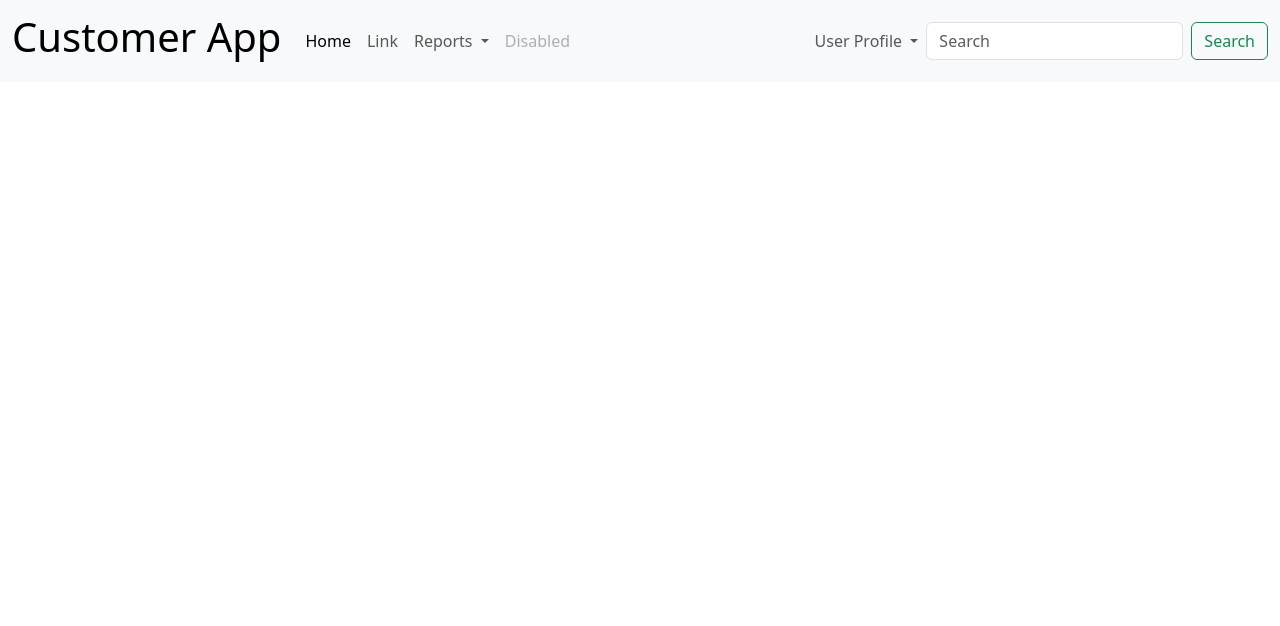
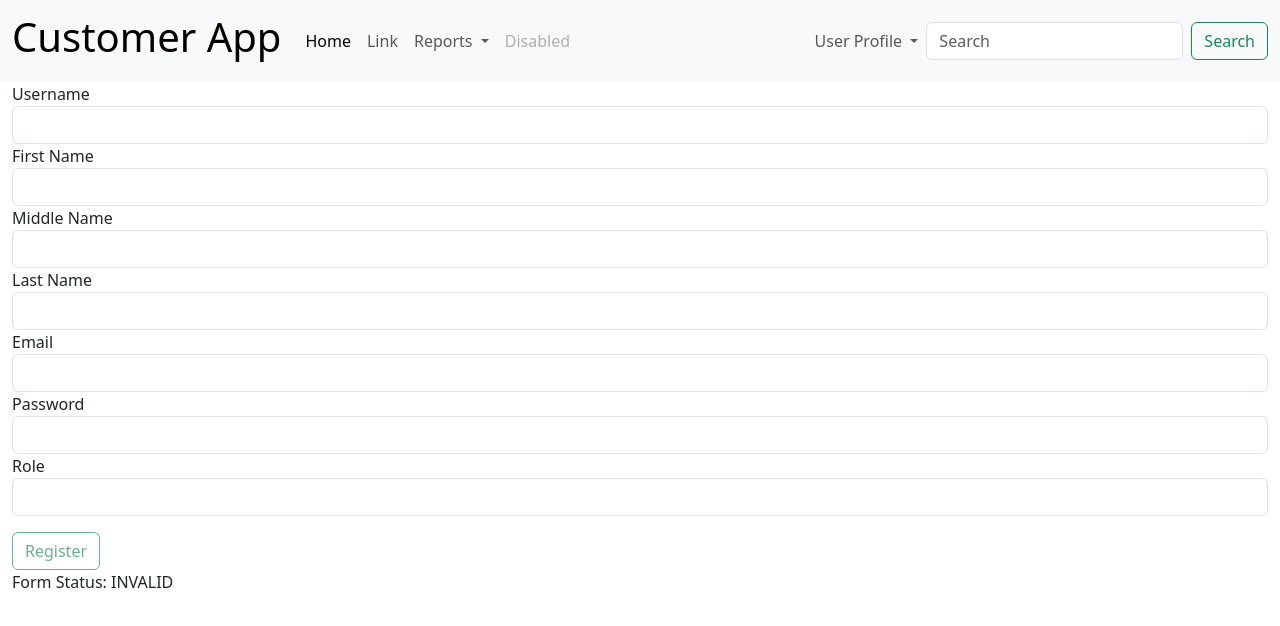
Before and after one commit to ErNivasIT/customer-app-angular, an Angular app: page /add-user in a window 1280 px wide. Before the commit this address led to /. Shown: the top 626 px of the page. Built offline with nearby package versions, Linux system fonts and the light colour scheme.

Commit message:
identity user addition

```diff
--- /dev/null
+++ b/src/app/administration/add-user/add-user.component.html
@@ -0,0 +1,36 @@
+<form [formGroup]="registerForm" (ngSubmit)="onSubmit()" autocomplete="off">
+    <div class="form-group">
+        <label>Username</label>
+        <input type="text" formControlName="username" class="form-control" autocomplete="off">
+    </div>
+    <div class="form-group">
+        <label>First Name</label>
+        <input type="text" formControlName="firstname" class="form-control" autocomplete="off">
+    </div>
+    <div class="form-group">
+        <label>Middle Name</label>
+        <input type="text" formControlName="middlename" class="form-control" autocomplete="off">
+    </div>
+    <div class="form-group">
+        <label>Last Name</label>
+        <input type="text" formControlName="lastname" class="form-control" autocomplete="off">
+    </div>
+    <div>
+        <label>Email</label>
+        <input type="email" formControlName="email" class="form-control" autocomplete="off">
+    </div>
+    <div>
+        <label>Password</label>
+        <input type="password" formControlName="password" class="form-control" autocomplete="off">
+    </div>
+
+    <div>
+        <label>Role</label>
+        <select formControlName="role" class="form-control">
+            <option *ngFor="let role of roles" [value]="role">{{ role }}</option>
+        </select>
+    </div>
+
+    <button type="submit" [disabled]="registerForm.invalid" class="btn btn-outline-success mt-3">Register</button>
+</form>
+<p>Form Status: {{ registerForm.status }}</p>
--- /dev/null
+++ b/src/app/administration/add-user/add-user.component.ts
@@ -0,0 +1,37 @@
+import { Component } from '@angular/core';
+import { UsersService } from '../services/users.service';
+import { FormBuilder, FormGroup, ReactiveFormsModule, Validators } from '@angular/forms';
+import { CommonModule } from '@angular/common';
+
+@Component({
+  selector: 'app-add-user',
+  standalone: true,
+  imports: [CommonModule, ReactiveFormsModule],
+  templateUrl: './add-user.component.html'
+})
+export class AddUserComponent {
+  registerForm!: FormGroup;
+  roles = ['Admin', 'User', 'Guest'];
+  constructor(private userService: UsersService, private formBuilder: FormBuilder) {
+    this.registerForm = this.formBuilder.group({
+      username: ['', Validators.required],
+      firstname: ['', Validators.required],
+      middlename: [''],
+      lastname: ['', Validators.required],
+      email: ['', [Validators.required, Validators.email]],
+      password: ['', [Validators.required, Validators.minLength(6)]],
+      role: ['', Validators.required]
+    });
+  }
+
+  onSubmit() {
+    console.log(this.registerForm.value);
+    this.userService.addUser(this.registerForm.value)
+    .subscribe(p => {
+      console.log(p);
+    });
+  }
+  get form() {
+    return this.registerForm.controls;
+  }
+}
--- /dev/null
+++ b/src/app/administration/services/users.service.ts
@@ -0,0 +1,14 @@
+import { HttpClient } from '@angular/common/http';
+import { Injectable } from '@angular/core';
+import { Observable } from 'rxjs';
+
+@Injectable({
+  providedIn: 'root'
+})
+export class UsersService {
+  apiBaseUrl!:"http://localhost/CustomersAPI/api"
+  constructor(private httpClient: HttpClient) { }
+  addUser(request: any): Observable<any> {
+    return this.httpClient.post<any>("https://localhost:7093/api/Auth/add-user", request);
+  }
+}
--- a/src/app/app.routes.ts
+++ b/src/app/app.routes.ts
@@ -6,6 +6,7 @@ import { CustomersComponent } from './customers/customers.component';
 import { EditCustomerComponent } from './edit-customer/edit-customer.component';
 import { authGuard } from './guards/auth.guard';
 import { CustomerOrdersComponent } from './orders/customer-orders/customer-orders.component';
+import { AddUserComponent } from './administration/add-user/add-user.component';
 
 export const routes: Routes = [{ path: '', redirectTo: 'home', pathMatch: 'full' }, {
     path: "auth", component: GetTokenComponent
@@ -22,4 +23,6 @@ export const routes: Routes = [{ path: '', redirectTo: 'home', pathMatch: 'full'
     path: "edit-customer/:id", component: EditCustomerComponent
 }, {
     path: "orders/:username", component: CustomerOrdersComponent
+}, {
+    path: "add-user", component: AddUserComponent
 }];
--- a/src/app/nav/nav.component.html
+++ b/src/app/nav/nav.component.html
@@ -26,7 +26,7 @@
             <li>
               <hr class="dropdown-divider">
             </li>
-            <li><a class="dropdown-item" href="#">Something else here</a></li>
+            <li><a class="dropdown-item" routerLink="add-user">Add User</a></li>
           </ul>
         </li>
         <li class="nav-item">
```
